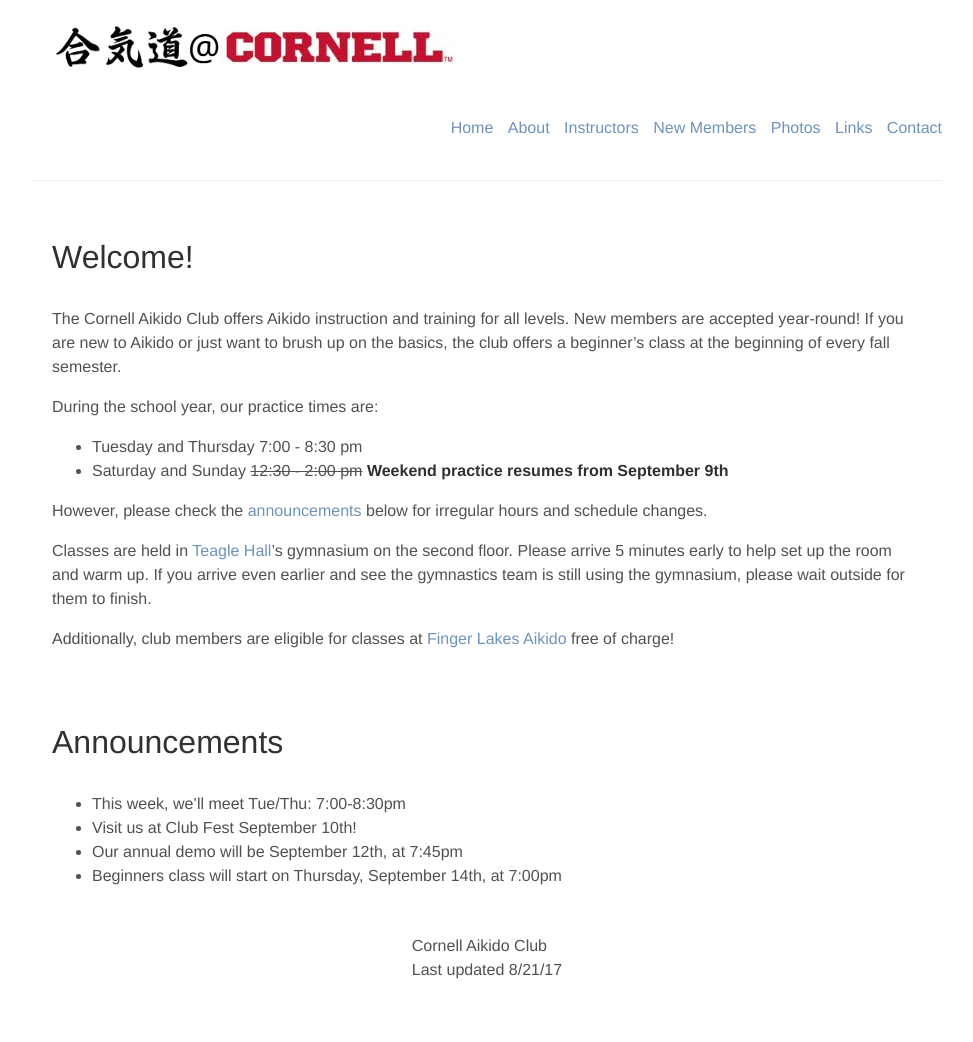
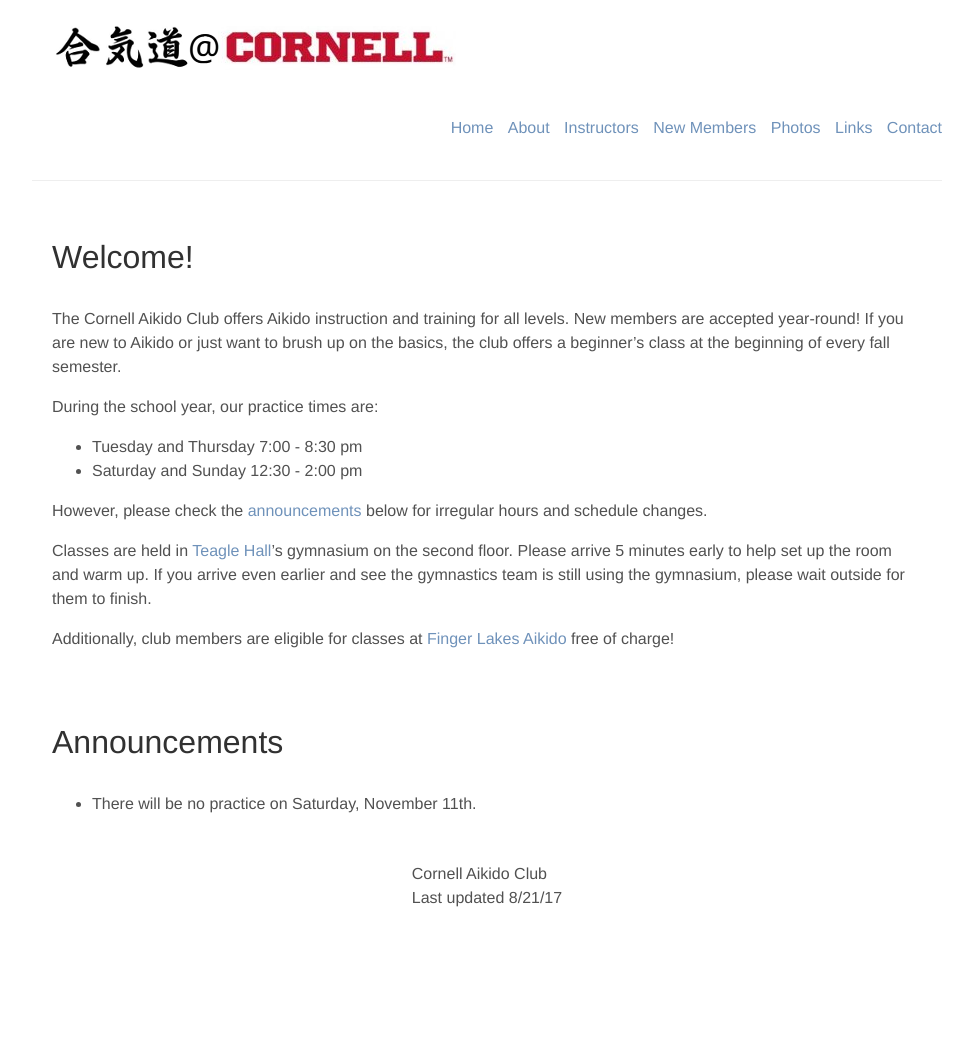
Before and after one commit to CornellAikido/website, a Jekyll site: the page built from pages/index.md, in a window 1280 px wide. Shown: the whole page, without its empty margins (153-1126 px from the left). Built offline with Jekyll 4.4.1, drawn with Linux system fonts in a browser that asks for light colours; our own code applies the rules of GitHub Pages for plain Markdown files; after the commit the page ends 970 px from its top, so only the background shows below that.

Commit message:
Update index.md
Update class times and announcements.

```diff
--- a/pages/index.md
+++ b/pages/index.md
@@ -11,7 +11,7 @@
 During the school year, our practice times are:
 
 - Tuesday and Thursday 7:00 - 8:30 pm
-- Saturday and Sunday <s>12:30 - 2:00 pm</s> **Weekend practice resumes from September 9th**
+- Saturday and Sunday 12:30 - 2:00 pm<s></s>
 
 However, please check the [announcements](#announcements) below for irregular hours and
 schedule changes.
@@ -29,7 +29,4 @@
 
 # Announcements
 
-- This week, we'll meet Tue/Thu: 7:00-8:30pm
-- Visit us at Club Fest September 10th!
-- Our annual demo will be September 12th, at 7:45pm
-- Beginners class will start on Thursday, September 14th, at 7:00pm
+- There will be no practice on Saturday, November 11th.
```
